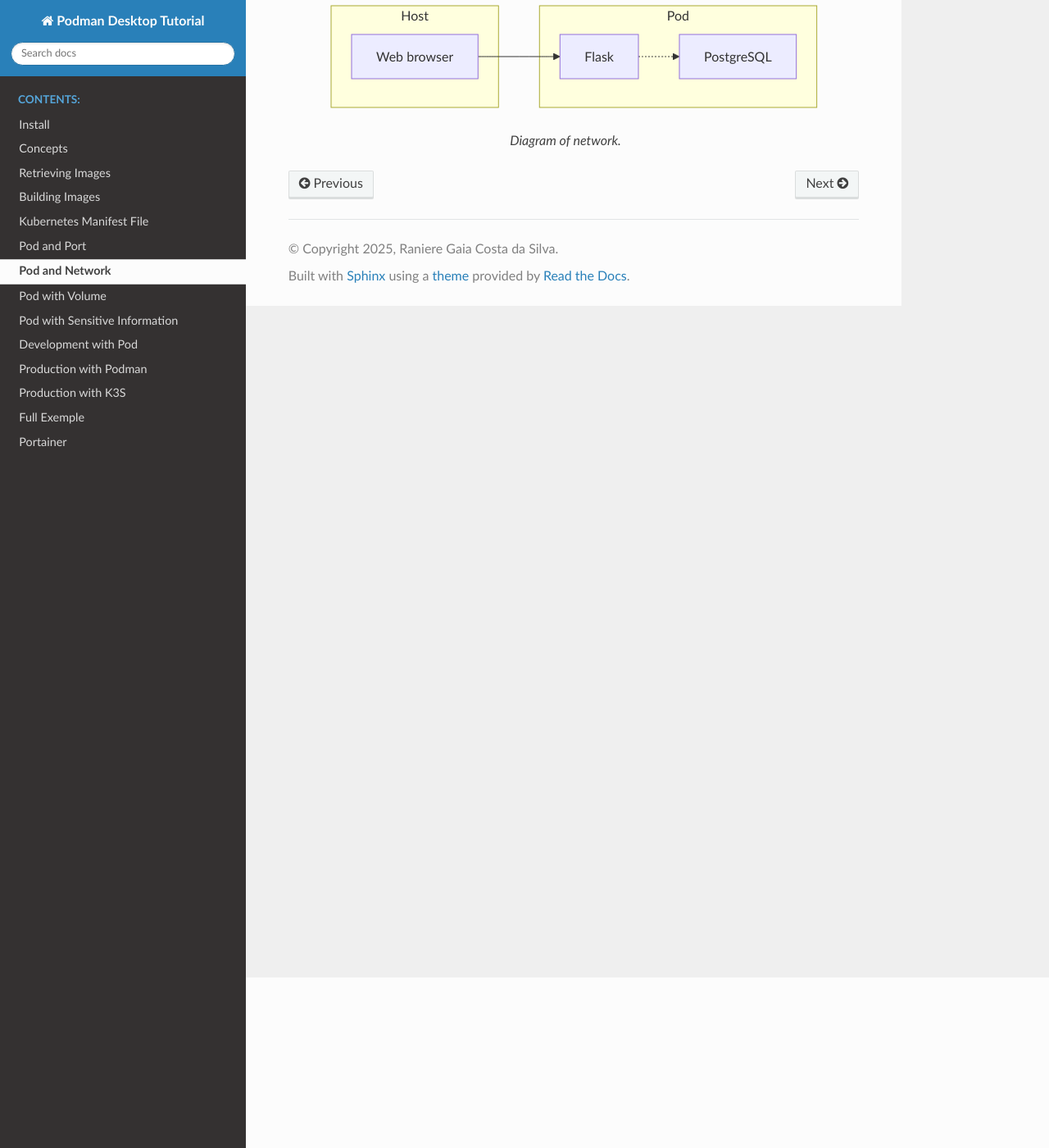
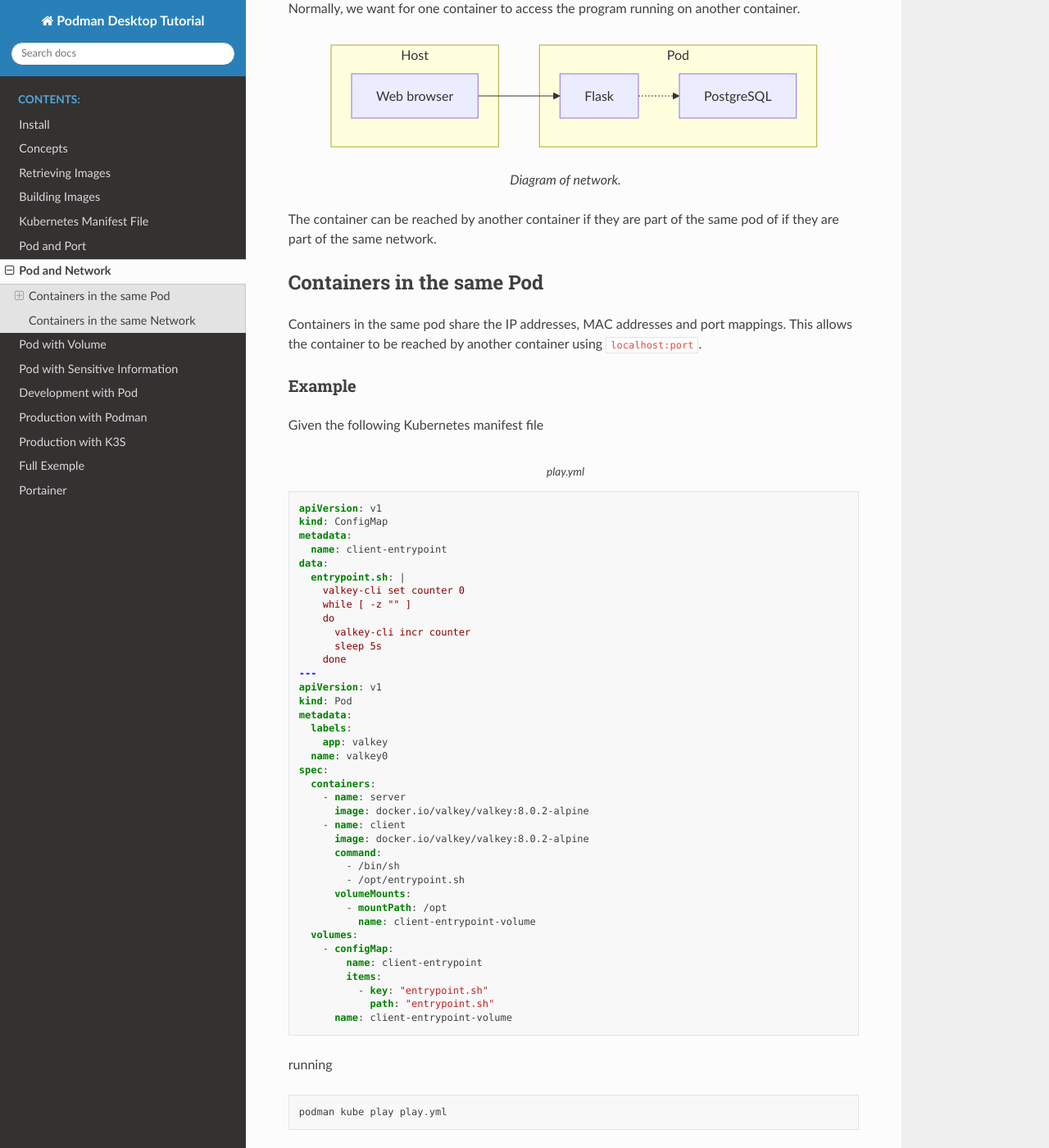
Before and after one commit to rgaiacs/rse-podman-tutorial, a Sphinx documentation site: the page built from source/k8s-network.rst, in a window 1280 px wide and 1400 px high, scrolled down 208 px. Shown: the whole window at 82% size. Built offline with Sphinx 7.4.7 and the Read the Docs theme 3.1.0, drawn with Linux system fonts in a browser that asks for light colours; some of the changed text lies outside the part shown.

Commit message:
Add example of network in pod

```diff
--- /dev/null
+++ b/source/examples/valkey0/play.yml
@@ -0,0 +1,38 @@
+apiVersion: v1
+kind: ConfigMap
+metadata:
+  name: client-entrypoint
+data:
+  entrypoint.sh: |
+    valkey-cli set counter 0
+    while [ -z "" ]
+    do
+      valkey-cli incr counter
+      sleep 5s
+    done
+---
+apiVersion: v1
+kind: Pod
+metadata:
+  labels:
+    app: valkey
+  name: valkey0
+spec:
+  containers:
+    - name: server
+      image: docker.io/valkey/valkey:8.0.2-alpine
+    - name: client
+      image: docker.io/valkey/valkey:8.0.2-alpine
+      command:
+        - /bin/sh
+        - /opt/entrypoint.sh
+      volumeMounts:
+        - mountPath: /opt
+          name: client-entrypoint-volume
+  volumes:
+    - configMap:
+        name: client-entrypoint
+        items:
+          - key: "entrypoint.sh"
+            path: "entrypoint.sh"
+      name: client-entrypoint-volume
--- a/source/k8s-network.rst
+++ b/source/k8s-network.rst
@@ -1,5 +1,7 @@
 Pod and Network
 ===============
+
+Normally, we want for one container to access the program running on another container.
 
 .. mermaid::
    :align: center
@@ -18,3 +20,28 @@ Pod and Network
         subgraph host[Host]
         browser
         end
+
+The container can be reached by another container if they are part of the same pod of if they are part of the same network.
+
+Containers in the same Pod
+--------------------------
+
+Containers in the same pod share the IP addresses, MAC addresses and port mappings. This allows the container to be reached by another container using ``localhost:port``.
+
+Example
+^^^^^^^
+
+Given the following Kubernetes manifest file
+
+.. literalinclude:: examples/valkey0/play.yml
+   :language: yaml
+   :caption: play.yml
+
+running ::
+
+    podman kube play play.yml
+
+creates a pod named ``valkey0`` with a container named ``server`` running the `Valkey <https://valkey.io/>`_ server and another container named ``client`` running a small Bash script that increases a counter every 5 seconds.
+
+Containers in the same Network
+------------------------------
```
